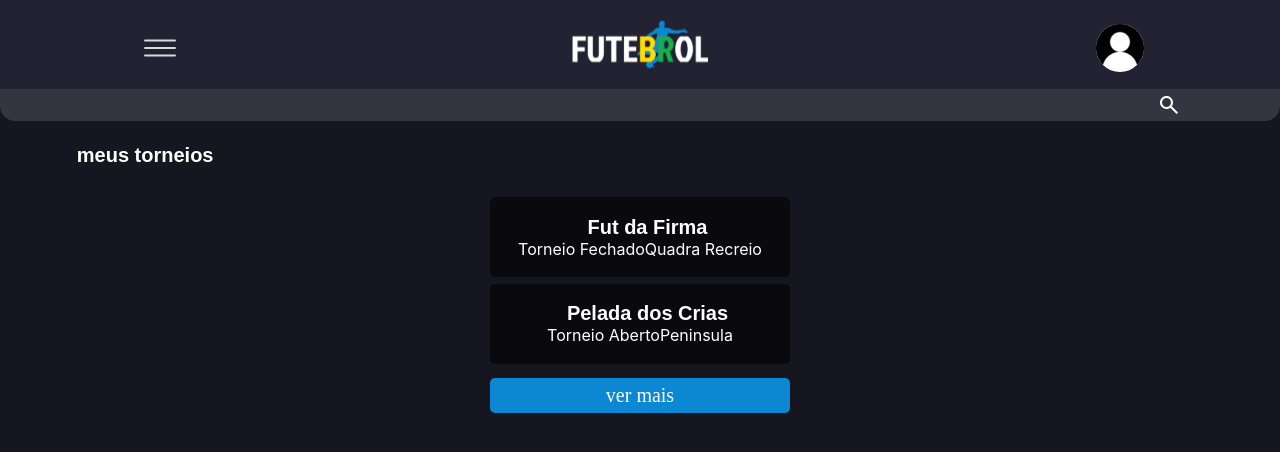
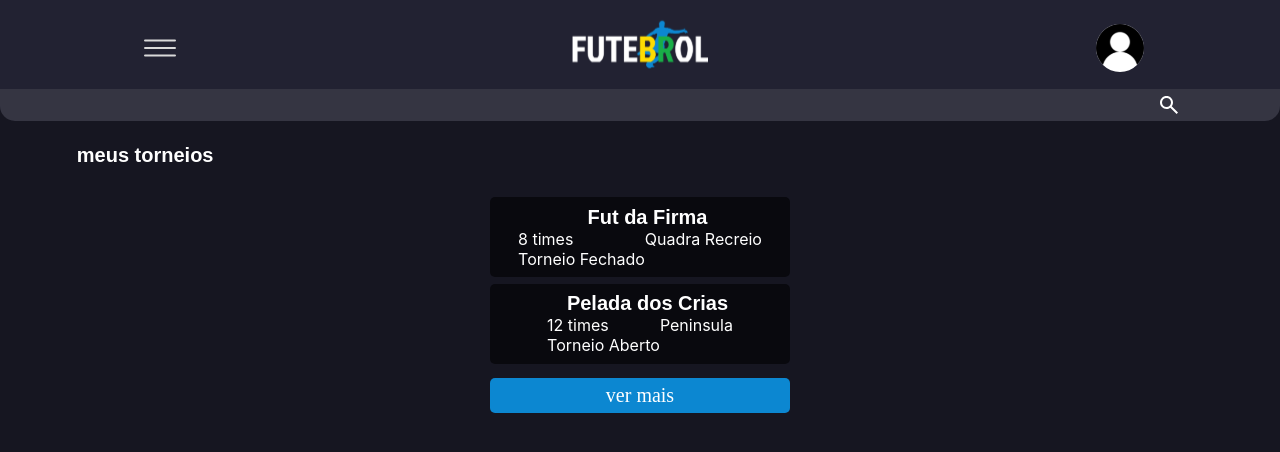
Before and after one commit to dsm-cefet-rj/ti-2024-1-grupo-three, a React (Vite) app in the folder frontend/: page /meustorneios in a window 1280 px wide. Shown: the top 452 px of the page. Built offline with nearby package versions, Linux system fonts and the light colour scheme.

Commit message:
conserto meus torneios

```diff
--- a/frontend/src/components/meustorneioscomponent/meustorneioscomponent.jsx
+++ b/frontend/src/components/meustorneioscomponent/meustorneioscomponent.jsx
@@ -1,7 +1,7 @@
 import React from "react";
 import "./meustorneioscomponent.css";
 
-function Torneiomjr({ id, nome, qtdPartidas, tipoTorneio, local }) {
+function Torneiomjr({ id, nome, qtdtimes, tipoTorneio, local }) {
     return (
         <div className="TorneioContainer">
             <div className="dividir2">
@@ -11,7 +11,7 @@ function Torneiomjr({ id, nome, qtdPartidas, tipoTorneio, local }) {
                     </div>
                     <div className="dividir1">
                         <div className="infos1">
-                            <h2>{qtdPartidas}</h2>
+                            <h2>{qtdtimes}</h2>
                             <h2>{tipoTorneio}</h2>
                         </div>
                         <div className="">
--- a/frontend/src/json-server/db.json
+++ b/frontend/src/json-server/db.json
@@ -126,6 +126,14 @@
       "idUser": [
         "6bd936c9-8f17-411f-810c-8f1be3a96f86"
       ]
+    },
+    {
+      "id": "902b0c5a-33b2-48a4-a143-d2dbb92201f1",
+      "nomeTime": "vasco",
+      "userIdDono": "e7201101-5e16-4b88-9145-70a5d6b5e1b5",
+      "idUser": [
+        "e7201101-5e16-4b88-9145-70a5d6b5e1b5"
+      ]
     }
   ],
   "convites": [
--- a/frontend/src/pages/meusTorneios/meusTorneios.jsx
+++ b/frontend/src/pages/meusTorneios/meusTorneios.jsx
@@ -33,7 +33,7 @@ const MeusTorneios = ({ id }) => {
                             key={Torneio.id}
                             nome={Torneio.nome}
                             tipoTorneio={Torneio.tipoTorneio}
-                           qtdtimes={Torneio.qtdtimes}
+                            qtdtimes={Torneio.qtdtimes}
                             local={Torneio.local}
                             />
                         ))}
@@ -50,7 +50,7 @@ const MeusTorneios = ({ id }) => {
                             key={Torneio.id}
                             nome={Torneio.nome}
                             tipoTorneio={Torneio.tipoTorneio}
-                           qtdtimes={Torneio.qtdtimes}
+                            qtdtimes={Torneio.qtdtimes}
                             local={Torneio.local}
                             />
                         ))}
```
